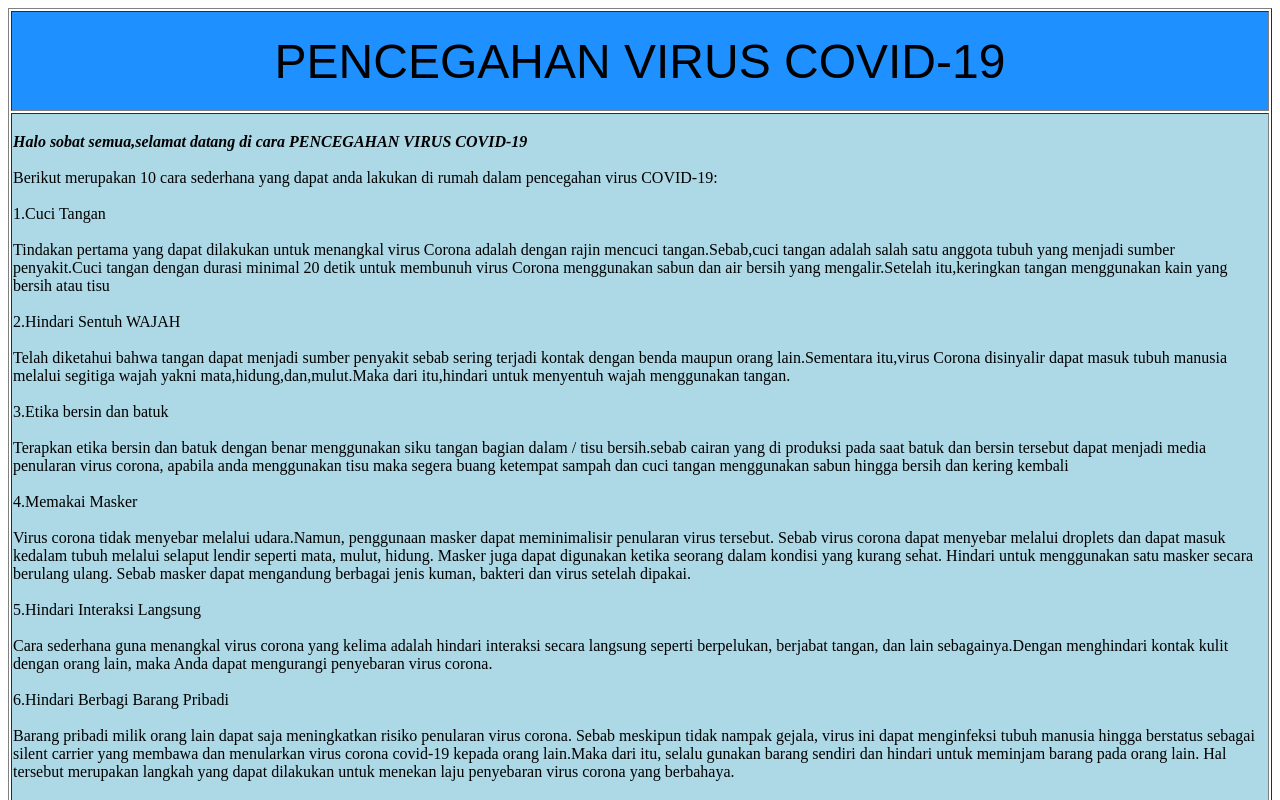
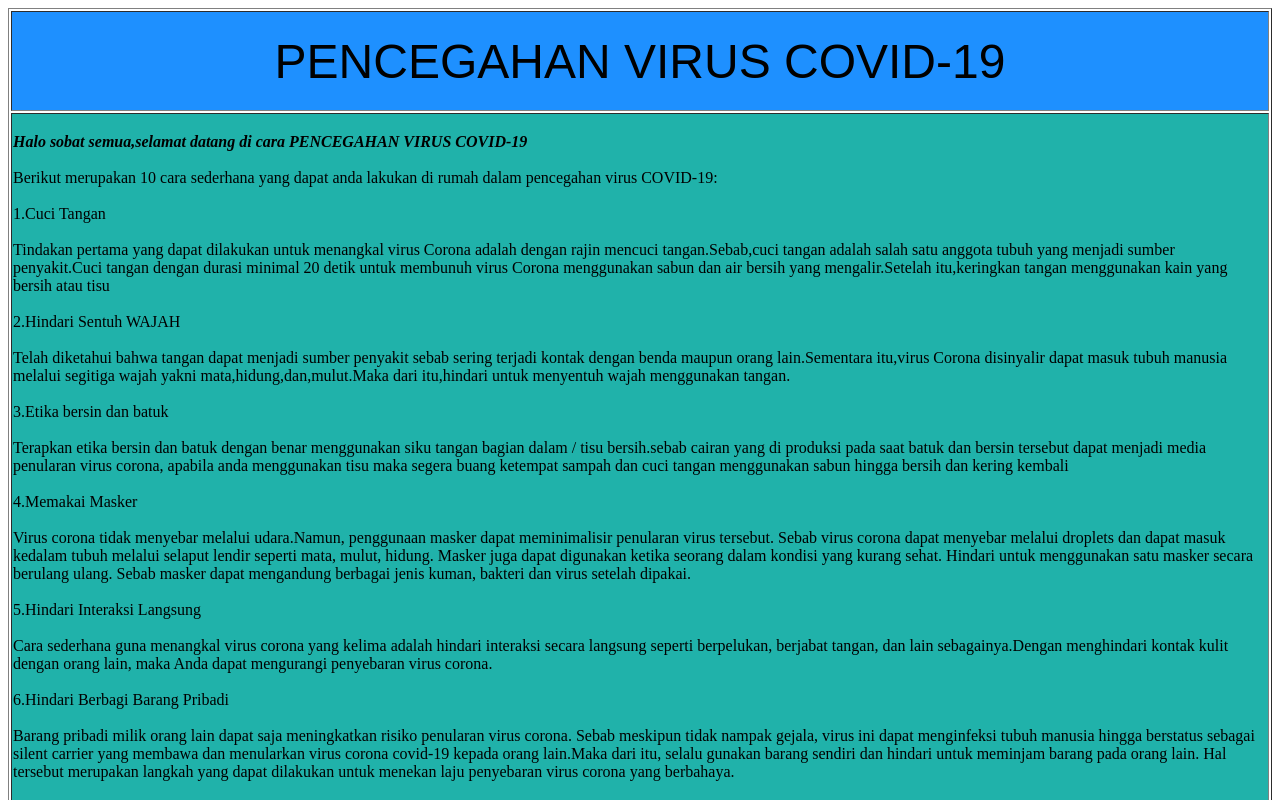
Before and after one commit to septiana29/septiana29.github.io, a plain HTML site: page index.html in a window 1280 px wide. Shown: the top 800 px of the page. Drawn offline with Linux system fonts and the light colour scheme.

Commit message:
index.html

```diff
--- a/index.html
+++ b/index.html
@@ -10,7 +10,7 @@
 </td>
 </tr>
 <tr>
-<td bgcolor="AD D8 E6">
+<td bgcolor="20 B2 AA">
 <br><b><i>Halo sobat semua,selamat datang di cara PENCEGAHAN VIRUS COVID-19</br></b></i>
 <br>Berikut merupakan 10 cara sederhana yang dapat anda lakukan di rumah dalam pencegahan virus COVID-19:</br>
 <br>1.Cuci Tangan</br>
```
